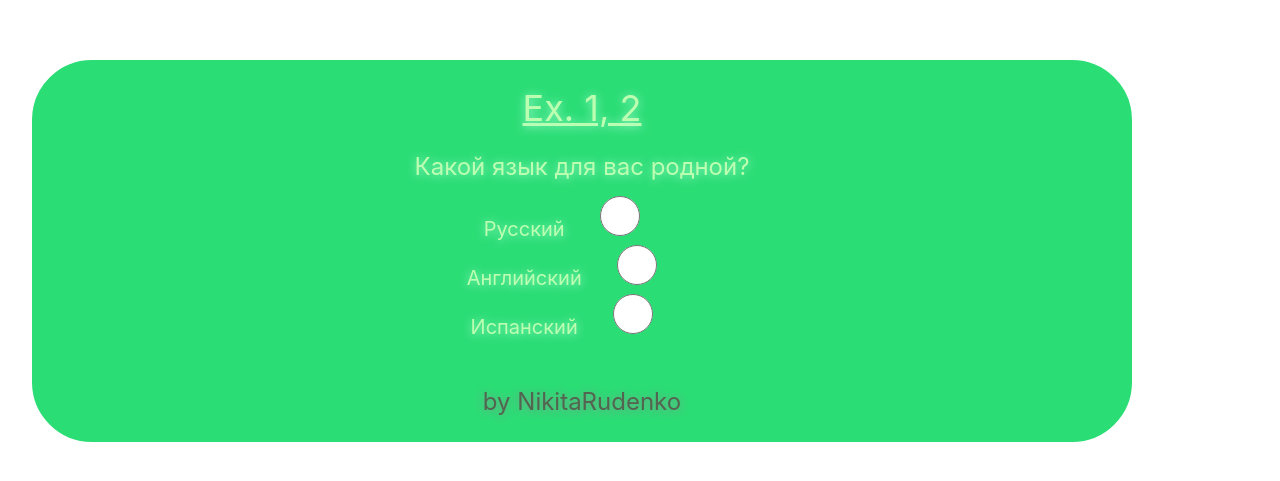
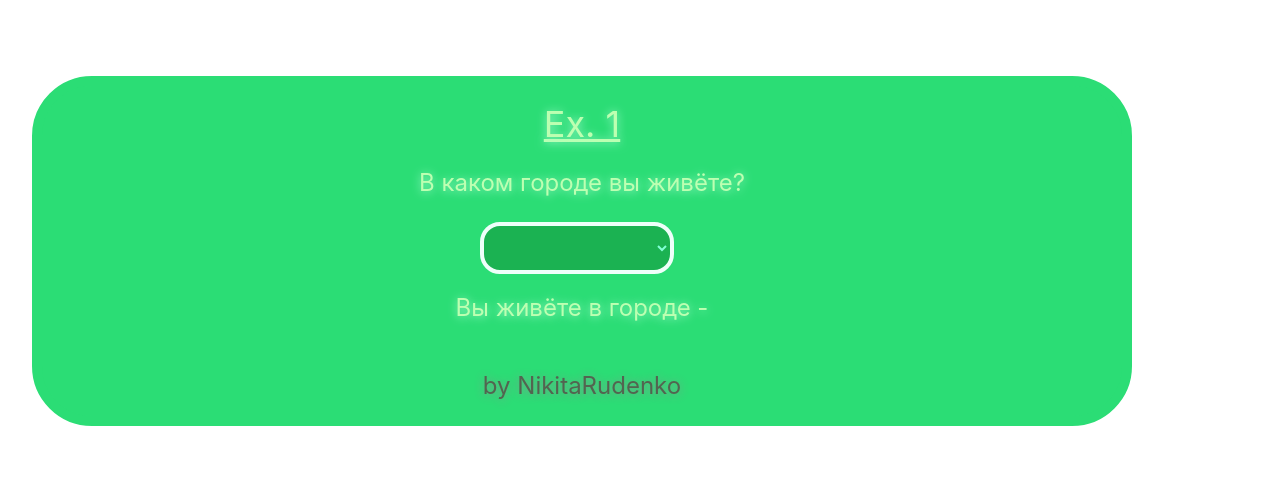
Before and after one commit to nickruden/vue3_base, a Vue app: page / in a window 1280 px wide. Shown: the part 149-630 px from the top of the page. Built offline with nearby package versions, Linux system fonts and the light colour scheme.

Commit message:
Работа с селектами в Vue(Task_49)

```diff
--- a/src/App.vue
+++ b/src/App.vue
@@ -3,57 +3,31 @@
   name: "App",
   data() {
     return {
-      // Ex. 1, 2
-      radioarr: [],
-      propertyru: false,
-      propertyan: false,
-      propertysp: false
+      // Ex. 1
+      selected: ' ',
     }
   },
 
   methods: {
-    // Ex. 1, 2
-    choiseru() {
-      this.propertyru = true;
-      this.propertyan = false;
-      this.propertysp = false;
-    },
-    choisean() {
-      this.propertyru = false;
-      this.propertyan = true;
-      this.propertysp = false;
-    },
-    choisesp() {
-      this.propertyru = false;
-      this.propertyan = false;
-      this.propertysp = true;
-    },
   }
 }
 </script>
 
 <template>
   <div id="main">
-    <!-- Ex. 1, 2 -->
+    <!-- Ex. 1 -->
     <div>
-      <h2>Ex. 1, 2</h2>
-      <p>Какой язык для вас родной?</p>
-      <div class="checkboxs">
-        <label for="rad1">Русский
-          <input type="radio" name="rad1" v-model="radioarr" value="Русский" @click="choiseru">
-        </label> <br>
+      <h2>Ex. 1</h2>
+      <p>В каком городе вы живёте?</p>
+        <select v-model="selected">
+		      <option>Москва</option>
+		      <option>Санкт-Петерург</option>
+		      <option>Краснодар</option>
+          <option>Казань</option>
+          <option>Новосибирск</option>
+	      </select>
 
-        <label for="rad2">Английский
-          <input type="radio" name="rad2" v-model="radioarr" value="Английский" @click="choisean">
-        </label> <br>
-
-        <label for="rad3">Испанский
-          <input type="radio" name="rad3" v-model="radioarr" value="Испанский" @click="choisesp">
-        </label> <br>
-      </div>
-      <p  v-if="propertyru"> Ваш родной язык - Русский </p>
-      <p  v-if="propertyan"> Your native language is English </p>
-      <p  v-if="propertysp"> Tu lengua materna es el Españo </p>
+	      <p>Вы живёте в городе - {{ selected }}</p>
     </div>
 
     <p id="endword">by NikitaRudenko</p>
@@ -186,6 +160,25 @@
     font-size: 20px;
   }
 
+  #main select{
+    margin-top: 10px;
+    margin-bottom: 5px;
+    border-radius: 20px;
+    border: 4px solid rgb(238, 255, 250);
+    background-color: rgba(19, 151, 61, 0.616);
+    color: rgb(131, 255, 214);
+    font-size: 20px;
+    text-shadow: 0px 1px 10px rgb(0, 255, 136);
+    padding: 10px;
+    margin-right: 10px;
+  }
+  #main select:hover{
+    border-radius: 20px;
+    border: 4px solid rgb(238, 255, 250);
+    background-color: rgba(38, 116, 64, 0.616);
+    color: rgb(131, 255, 214);
+  }
+
   #endword{
     font-size: 30px;
     color: rgb(83, 100, 80);
```
